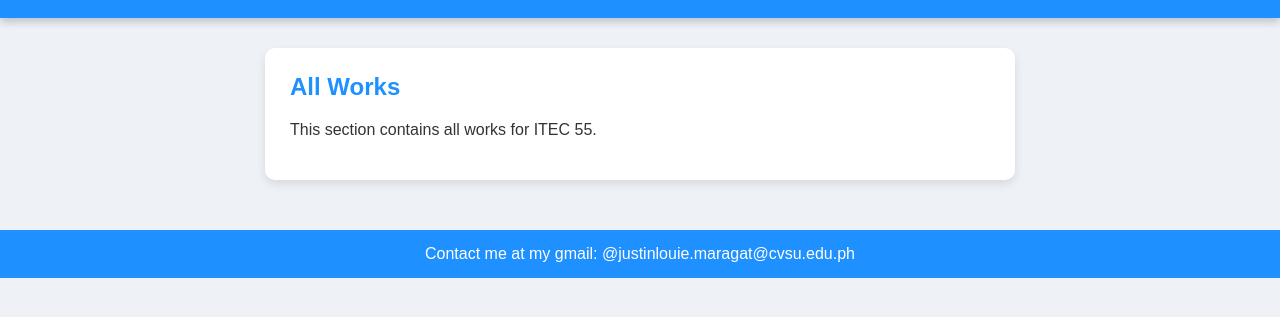
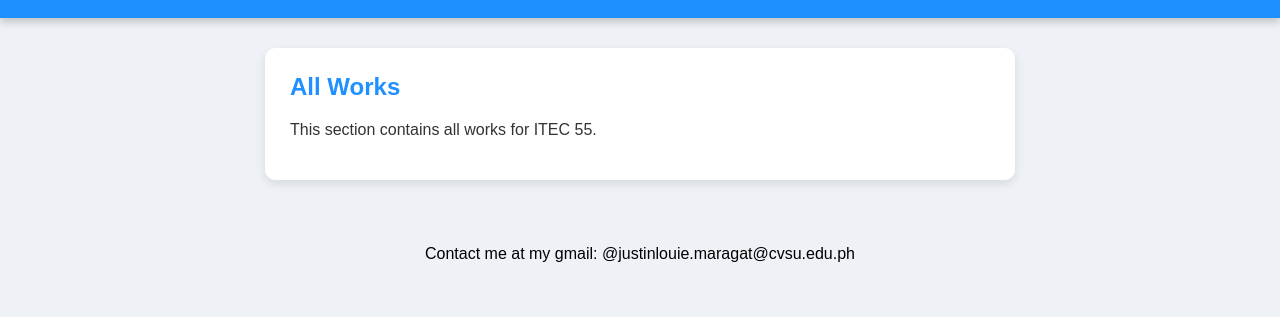
Before and after one commit to jlmaragat-cloud/portfolio, a plain HTML site: page index.html in a window 1280 px wide. Shown: the part 87-404 px from the top of the page. Drawn offline with Linux system fonts and the light colour scheme.

Commit message:
Update style.css

```diff
--- a/style.css
+++ b/style.css
@@ -50,7 +50,7 @@ main {
 footer {
   text-align: center;
   padding: 15px;
-  background: #1e90ff;
-  color: white;
+
+  color: black;
   margin-top: 20px;
 }
```
